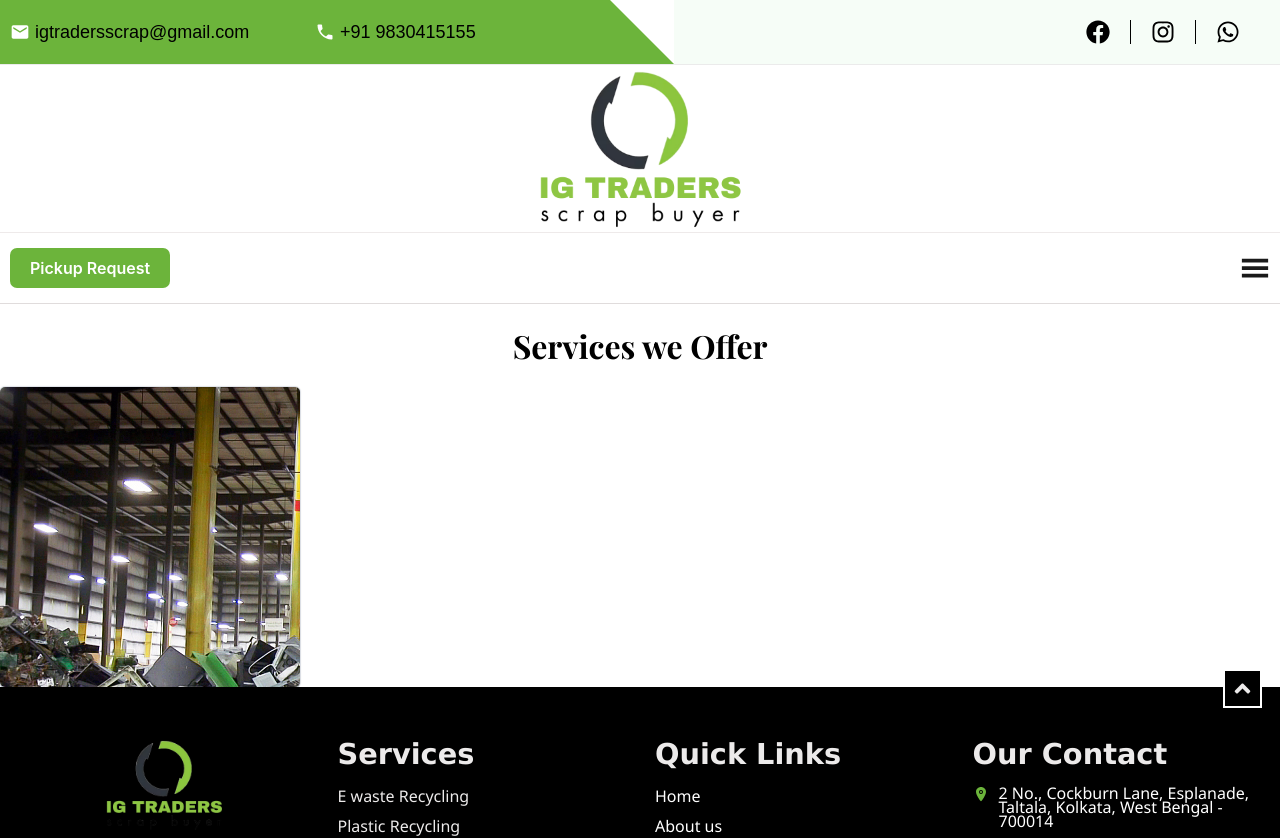
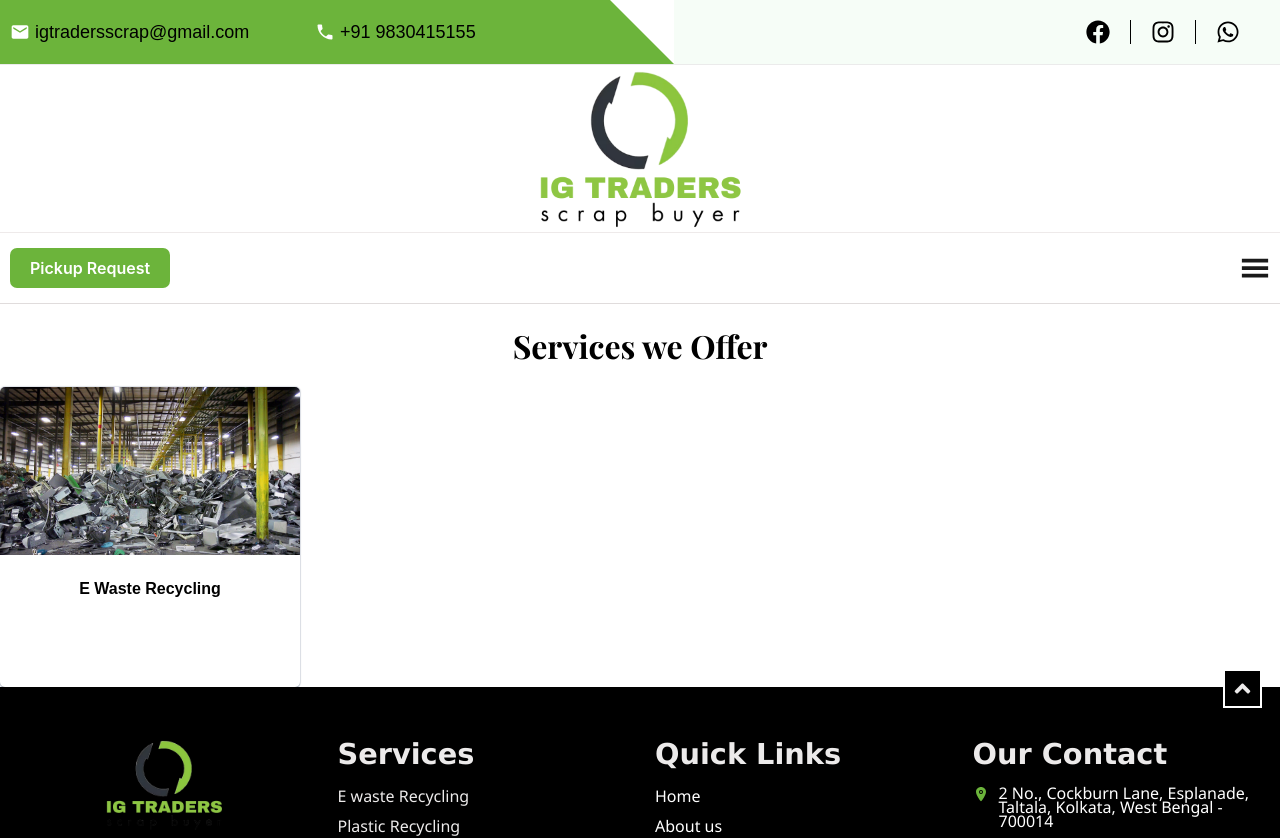
Before and after one commit to zaid81567/igtraders, a React (Vite) app: page /services in a window 1280 px wide. Shown: the top 838 px of the page. Built offline with nearby package versions, Linux system fonts and the light colour scheme; a web font is replaced by a local one.

Commit message:
Update ServicePage.css

```diff
--- a/src/pages/css/ServicePage.css
+++ b/src/pages/css/ServicePage.css
@@ -12,7 +12,7 @@
 
 /* service-containers */
 
-.service-box{
+.service-box {
   height: 300px;
   width: 300px;
   color: white;
@@ -23,7 +23,7 @@
   box-shadow: rgba(9, 30, 66, 0.25) 0px 1px 1px, rgba(9, 30, 66, 0.13) 0px 0px 1px 1px;
 }
 
-.service-box .service-name{
+.service-box .service-name {
   height: 20%;
   width: 100%;
   display: flex;
@@ -37,9 +37,8 @@
   font-weight: bold;
 }
 
-.service-box img{
+.service-box img {
   height: 80%;
-  background-size: cover;
-  background-position: center;
-  background-repeat: no-repeat;
+  width: 100%;
+  object-fit: cover; /* This is the key fix */
 }
```
